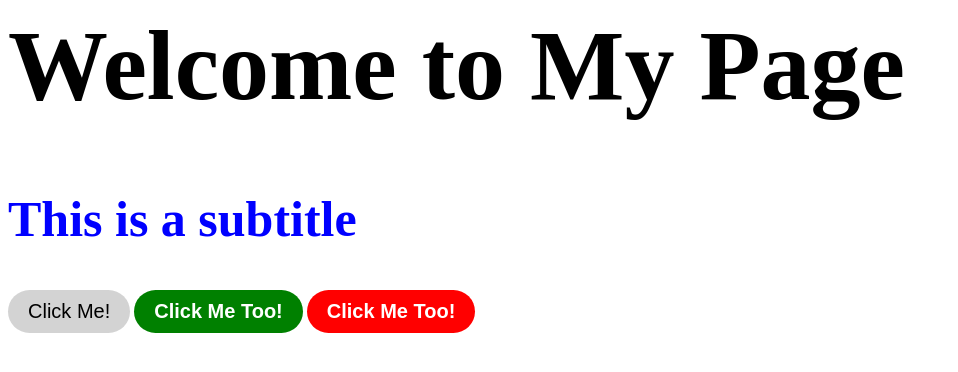
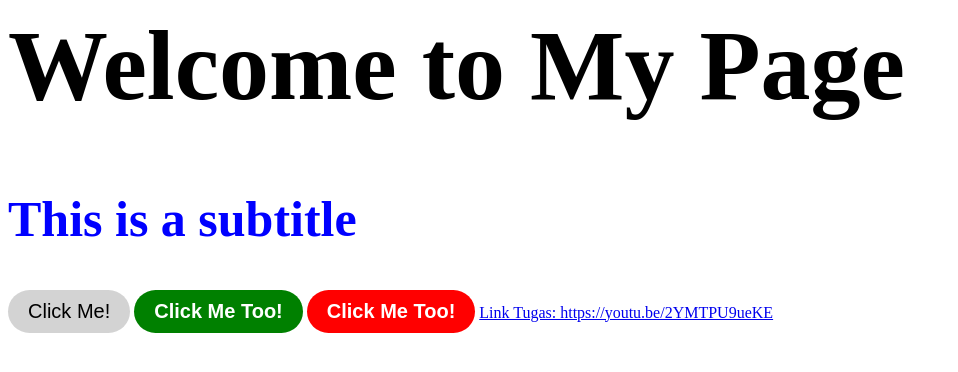
Before and after one commit to murijst/belajar_html, a plain HTML site: page index-1.html in a window 1280 px wide. Shown: the whole page, without its empty margins (0-958 px from the left). Drawn offline with Linux system fonts and the light colour scheme.

Commit message:
Add link to external resource in the HTML

```diff
--- a/index-1.html
+++ b/index-1.html
@@ -40,6 +40,8 @@
         <button>Click Me!</button>
         <button class="button">Click Me Too!</button>
         <button id="button">Click Me Too!</button>
+
+        <a href="https://youtu.be/2YMTPU9ueKE" target="_blank">Link Tugas: https://youtu.be/2YMTPU9ueKE</a>
     </div>
 </body>
 </html>
```
